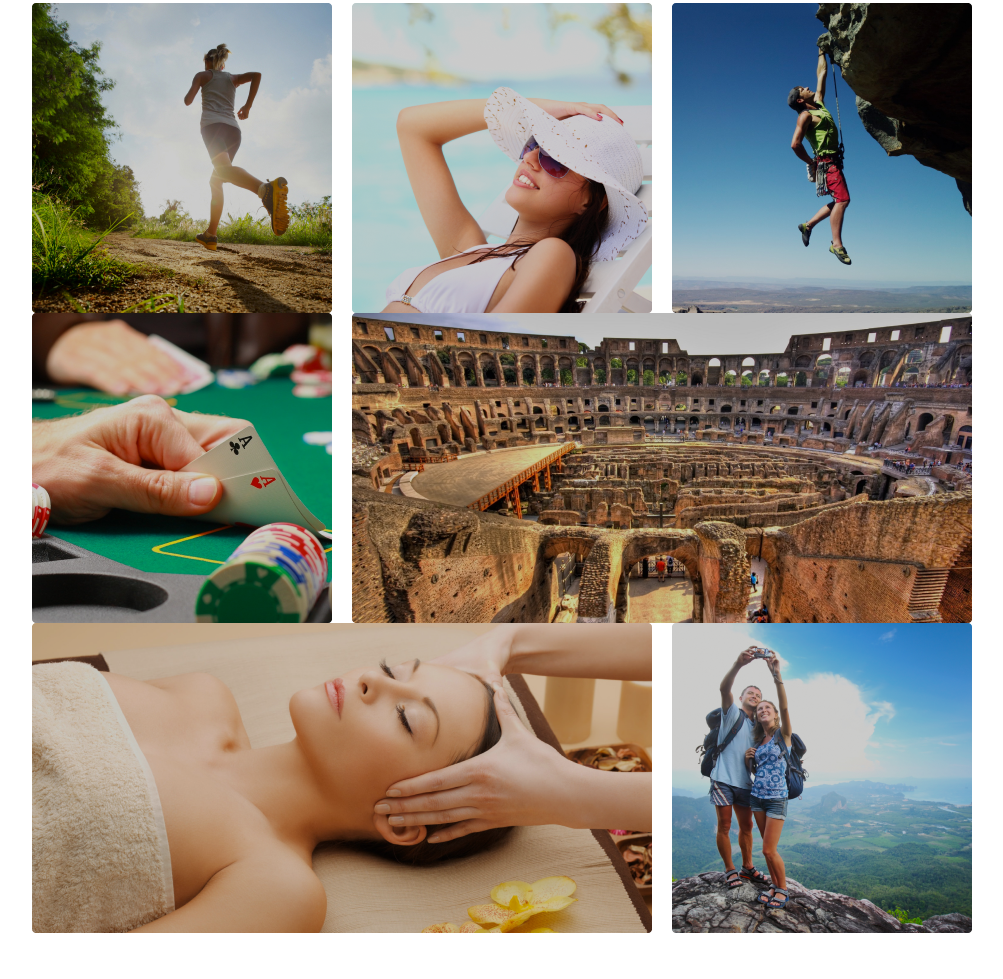
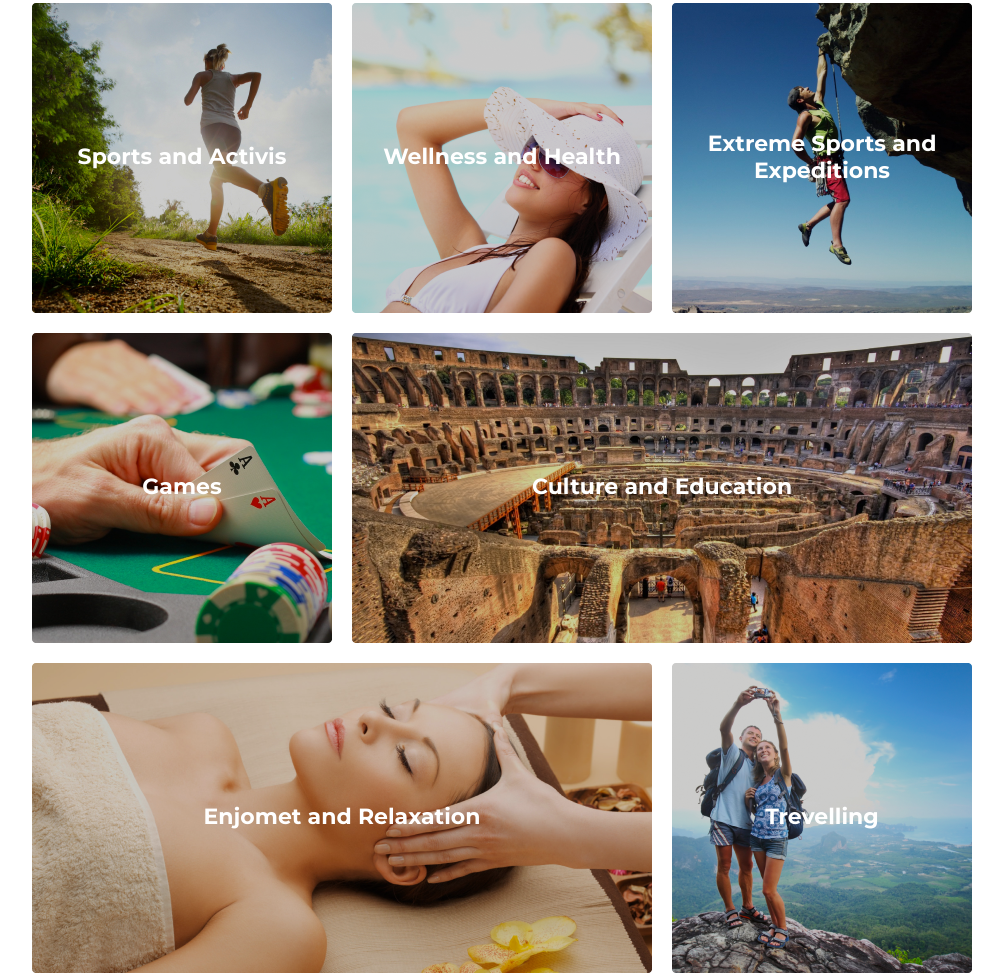
Before and after one commit to mateese/dreamshare, a plain HTML site: page index.html in a window 1280 px wide. Shown: the part 1961-2940 px from the top of the page, without its empty margins (138-1141 px from the left). Drawn offline with Linux system fonts and the light colour scheme.

Commit message:
Add files via upload

```diff
--- a/index.html
+++ b/index.html
@@ -170,33 +170,28 @@
                 <div class="container">
                     <div class="catalog__inner">
                         <div class="catalog__title">Discover holiday activity ideas</div>
-                        <div class="catatog__body">
-                            <div class="catalog__header">
-                                <div class="catalog__header-img">
-                                    <img src="img/catalog/01.jpg" alt="photo">
-                                </div>
-                                <div class="catalog__header-img">
-                                    <img src="img/catalog/02.jpg" alt="photo">
-                                </div>
-                                <div class="catalog__header-img">
-                                    <img src="img/catalog/03.jpg" alt="photo">
-                                </div>
+                        <div class="catalog__body">
+                            <div class="catalog__img01">
+                                <div class="catalog__text">Sports and Activis</div>
                             </div>
-                            <div class="catalog__main">
-                                <div class="catalog__header-img">
-                                    <img src="img/catalog/04.jpg" alt="photo">
-                                </div>
-                                <div class="catalog__header-img">
-                                    <img src="img/catalog/05.jpg" alt="photo">
-                                </div>
+                            <div class="catalog__img02">
+                                <div class="catalog__text">Wellness and Health</div>
                             </div>
-                            <div class="catalog__footer">
-                                <div class="catalog__header-img">
-                                    <img src="img/catalog/06.jpg" alt="photo">
-                                </div>
-                                <div class="catalog__header-img">
-                                    <img src="img/catalog/07.jpg" alt="photo">
-                                </div>
+                            <div class="catalog__img03">
+                                <div class="catalog__text">Extreme Sports
+                                    and Expeditions</div>
+                            </div>
+                            <div class="catalog__img04">
+                                <div class="catalog__text">Games</div>
+                            </div>
+                            <div class="catalog__img05 catalog__img-big">
+                                <div class="catalog__text">Culture and Education</div>
+                            </div>
+                            <div class="catalog__img06 catalog__img-big-small">
+                                <div class="catalog__text">Enjomet and Relaxation</div>
+                            </div>
+                            <div class="catalog__img07">
+                                <div class="catalog__text">Trevelling</div>
                             </div>
                         </div>
                     </div>
--- a/scss/_header.scss
+++ b/scss/_header.scss
@@ -70,7 +70,7 @@
         margin-right: 0px;
     }
 }
-@media (max-width: 767.98px) {
+@media (max-width: 575.98px) {
     .header {
 
         &__inner {
--- a/scss/style.scss
+++ b/scss/style.scss
@@ -65,30 +65,24 @@ body{
         &__subtitle {
             font-size: 18px;
             margin-top: 13px;
+
         }
+    }
+}
+@media (max-width: 400px){
+    .dream {
         &__button {
             margin-top: 33px;
+            width: 100%;
+
             &_link {
-                @extend %buttons-link;
-                padding: 12px 35px;
+                display: flex;
+                flex: 1 1 auto;
+                justify-content: center;
             }
         }
     }
 }
-@media (max-width: 400px) {
-    .dream {
-        &__button {
-            margin-top: 33px;
-
-            &_link {
-                // padding: 12px 35px;
-                display: flex;
-                flex: 1 1 auto;
-            }
-        }
-    }
-}
-
 // work block (...)
 .works {
     margin-top: 90px;
@@ -358,57 +352,91 @@ body{
 }
 
 // catalog block (...)
+
 .catalog {
     margin-top: 100px;
-
     &__inner {
-
     }
 
     &__title {
         @extend %titles;
-        margin-bottom: 35px;
     }
-
-    &__header {
+    &__body {
+        margin-top: 35px;
+        display: grid;
+        grid-template-columns: 1fr 1fr 1fr;
+        grid-template-rows: 310px 310px 310px;
+        gap: 20px;
+    }
+    &__img01 {
+        background: url('../img/catalog/01.jpg') center/cover no-repeat;
+    }
+    &__img02 {
+        background: url('../img/catalog/02.jpg') center/cover no-repeat;
+    }
+    &__img03 {
+        background: url('../img/catalog/03.jpg') center/cover no-repeat;
+    }
+    &__img04 {
+        background: url('../img/catalog/04.jpg') center/cover no-repeat;
+    }
+    &__img05 {
+        background: url('../img/catalog/05.jpg') center/cover no-repeat;
+    }
+    &__img06 {
+        background: url('../img/catalog/06.jpg') center/cover no-repeat;
+    }
+    &__img07 {
+        background: url('../img/catalog/07.jpg') center/cover no-repeat;
+    }
+    &__img-big, &__img-big-small{
+        grid-column: span 2;
+    }
+    &__text {
         display: flex;
-        margin: 0px -10px;
-        img{
-            max-width: 100%;
-            padding: 0px 10px;
+        justify-content: center;
+        align-items: center;
+        height: 100%;
+        font-size: 22px;
+        line-height: calc(27 / 22 * 100%);
+        color: #FFFFFF;
+        text-align: center;
+    }
+}
+@media (max-width: 767.98px){
+    .catalog {
+        margin-top: 35px;
+        &__body {
+            margin-top: 35px;
+            display: grid;
+            grid-template-columns: 1fr 1fr;
+            grid-template-rows: 310px 310px 310px 310px ;
+            gap: 10px;
+        }
+        &__img-big{
+            grid-column: span 2;
+        }
+        &__img-big-small{
+            grid-column: span 1;
         }
     }
-
-    &__header-img {
-    }
-
-    &__main {
-        display: flex;
-        margin: 0px -10px;
-        img{
-            max-width: 100%;
-            padding: 0px 10px;
+}
+@media (max-width: 575.98px) {
+    .catalog {
+        &__body {
+            grid-template-columns: 1fr;
+            grid-template-rows: repeat(7, 120px);
         }
-    }
-
-    &__footer {
-        display: flex;
-        margin: 0px -10px;
-        img{
-            max-width: 100%;
-            padding: 0px 10px;
+        &__img-big{
+            grid-column: span 1;
+        }
+        &__img-big-small{
+            grid-column: span 1;
         }
     }
 }
 
-.catatog {
 
-    &__body {
-        display: flex;
-        flex-direction: column;
-        justify-content: space-between
-    }
-}
 
 // form block (...)
 .form {
```
Also changed, not shown: css/style.css, 1 other file.
